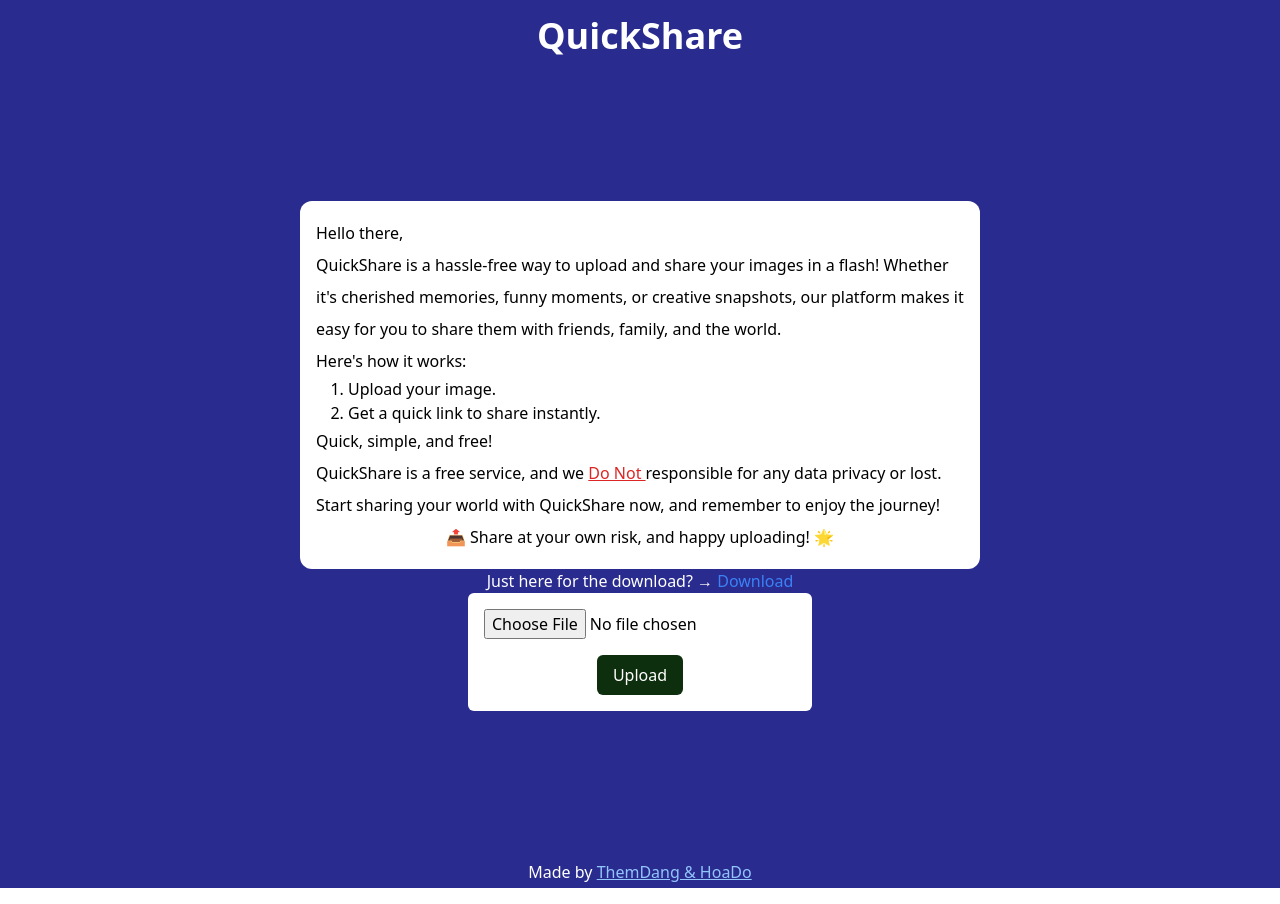
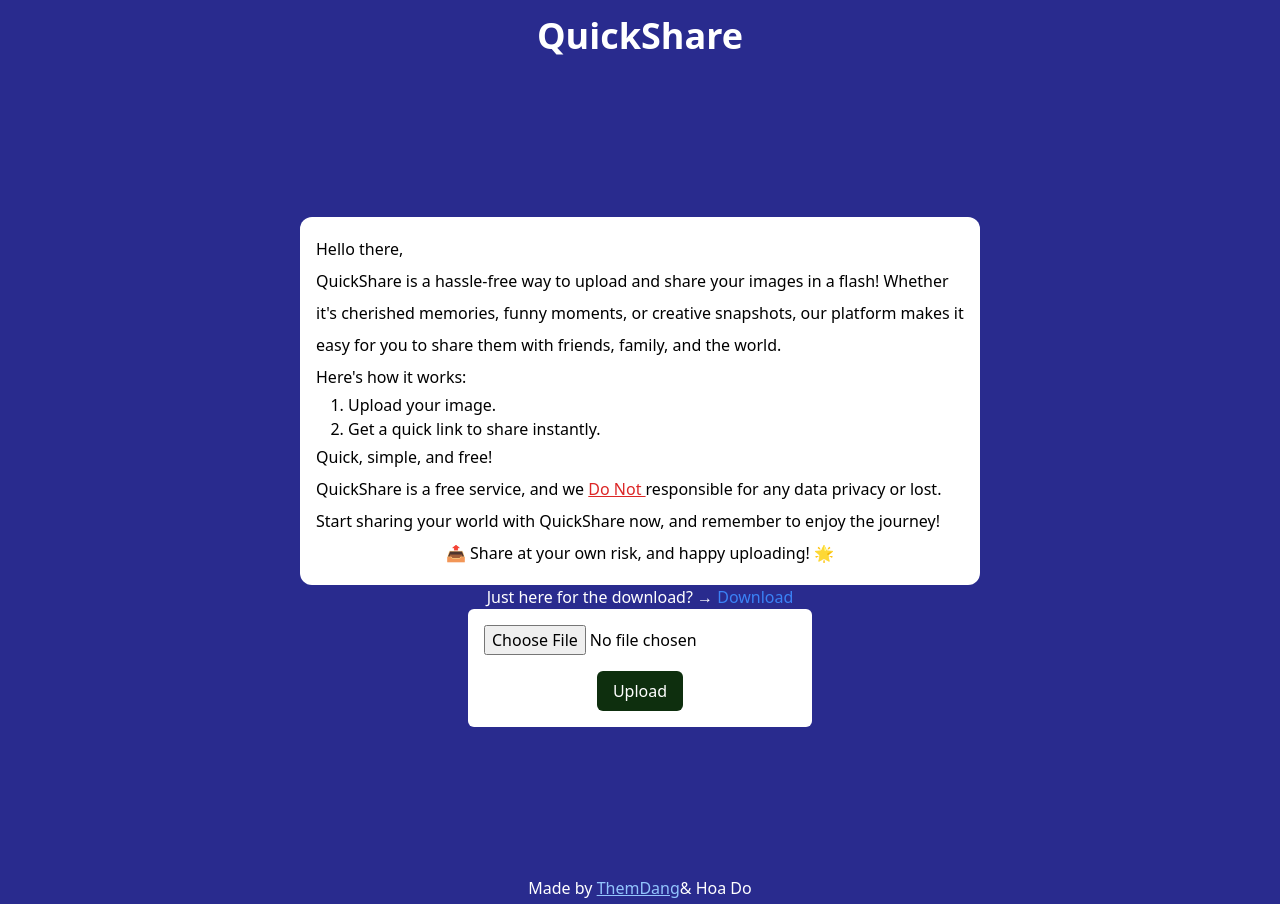
Before and after one commit to dnthem/quick-share, a Next.js app: page / in a window 1280 px wide. Built offline with nearby package versions, Linux system fonts and the light colour scheme.

Commit message:
fix header and footer

```diff
--- a/app/layout.tsx
+++ b/app/layout.tsx
@@ -15,7 +15,7 @@ export default function RootLayout({
     <html lang="en">
       <body className='relative' suppressHydrationWarning={true}>
       <header
-        className="bg-primary flex flex-col items-center justify-center text-center pt-4"
+        className="bg-primary flex flex-col items-center justify-center text-center py-4"
       >
         <h1 className="text-4xl font-bold text-white">QuickShare</h1>
       </header>
@@ -29,8 +29,9 @@ export default function RootLayout({
               rel="noopener noreferrer"
               className="text-blue-300 underline"
             >
-              ThemDang & HoaDo
+              ThemDang
             </a>
+            & Hoa Do
           </p>
         </footer>
       </body>
```
